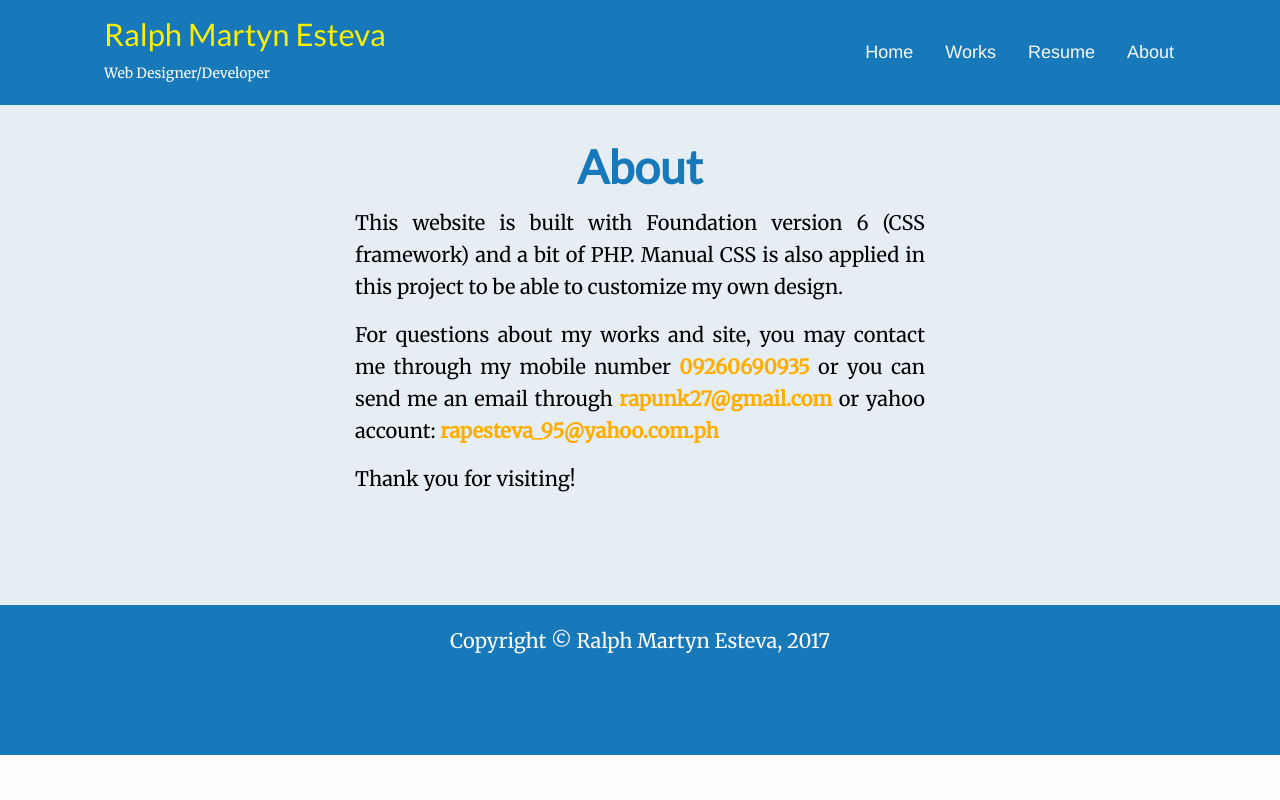
After one commit to rapunk27/portfolio, a PHP site: page /about.php in a window 1280 px wide. The commit adds this page. Run offline with PHP 8.4, Linux system fonts and the light colour scheme; some libraries are stand-ins or nearby versions.

Commit message:
added about page

```diff
--- /dev/null
+++ b/about.php
@@ -0,0 +1,31 @@
+<?php
+$path = '';
+$path2 = '';
+?>
+<?php include('head.php'); ?>
+
+<div class="about-section">
+	<div class="row">
+		<div class="columns text-center">
+			<h1 class="about-title">About</h1>
+		</div>
+	</div>
+
+	<div class="row">
+		<div class="large-6 columns large-centered">
+			<p class="about-paragraph text-justify">
+				This website is built with Foundation version 6 (CSS framework) and a bit of PHP.
+				Manual CSS is also applied in this project to be able to customize my own design.
+			</p>
+			<p class="about-paragraph text-justify">
+				For questions about my works and site, you may contact me through my mobile number <b class="about-highlight">09260690935</b> or you can send me an email through
+				<b class="about-highlight">rapunk27@gmail.com</b> or yahoo account: <b class="about-highlight">rapesteva_95@yahoo.com.ph</b>
+			</p>
+			<p class="about-paragraph">
+				Thank you for visiting!
+			</p>
+		</div>
+	</div>
+</div>
+
+<?php include('foot.php'); ?>
--- a/css/styles.css
+++ b/css/styles.css
@@ -530,6 +530,30 @@
 
 }
 
+/*About*/
+
+.about-section{
+	height: 500px;
+	background: #E6EDF3;
+	padding: 30px;
+}
+
+.about-title{
+	font-family: 'Lato', sans-serif;
+	color:#1779BA;
+	font-weight: 900;
+	font-size: 46px;
+}
+
+.about-paragraph{
+	font-family: 'Merriweather', serif;
+	font-size: 20px;
+	color: #000000;
+}
+
+.about-highlight{
+	color: #ffae00;
+}
 
 
 /*
--- a/head.php
+++ b/head.php
@@ -27,7 +27,7 @@
     		<li><a href="<?php echo $path; ?>index.php">Home</a></li>
     		<li><a href="<?php echo $path; ?>works.php">Works</a></li>
     		<li><a href="<?php echo $path; ?>resume.php">Resume</a></li>
-    		<li><a href="#">Contacts</a></li>
+    		<li><a href="<?php echo $path; ?>about.php">About</a></li>
     	</ul>
     </div>
 </div>
--- a/resume.php
+++ b/resume.php
@@ -93,7 +93,7 @@ $path2 = '';
 				</div>
 				<div class="resume-work-date">
 					<p class="resume-work-bold">
-						October 2016 - March 2016
+						October 2015 - March 2016
 					</p>
 				</div>
 			</div>
--- a/works/dap.php
+++ b/works/dap.php
@@ -5,8 +5,8 @@
 
 <?php include('../head.php'); ?>
 
-<div class="dap-section">
-	<div class="row" id="title">
+<div class="dap-section" id="main">
+	<div class="row section" id="title" >
 		<div class="small-12 large-12 columns text-center">
 			<h1 class="system-name">Development Academy of the Philippines</h1>
 		</div>
--- a/works/systems.php
+++ b/works/systems.php
@@ -23,7 +23,7 @@
 				<div class="card-divider system-title text-center" data-equalizer-watch>
 					<h4>Development Academy of the Philippines</h4>
 				</div>
-				<img src="dap-images/login.JPG">
+				<img src="dap-images/login.jpg">
 				<div class="card-section">
 					<a href="dap.php" class="button warning expanded large" target="_blank">
 						<i class="fa fa-eye"></i> View
```
Also changed, not shown: foot.php (line endings or trailing spaces), works/dap-images/pdf-list-assigned-properties.jpg (added).
